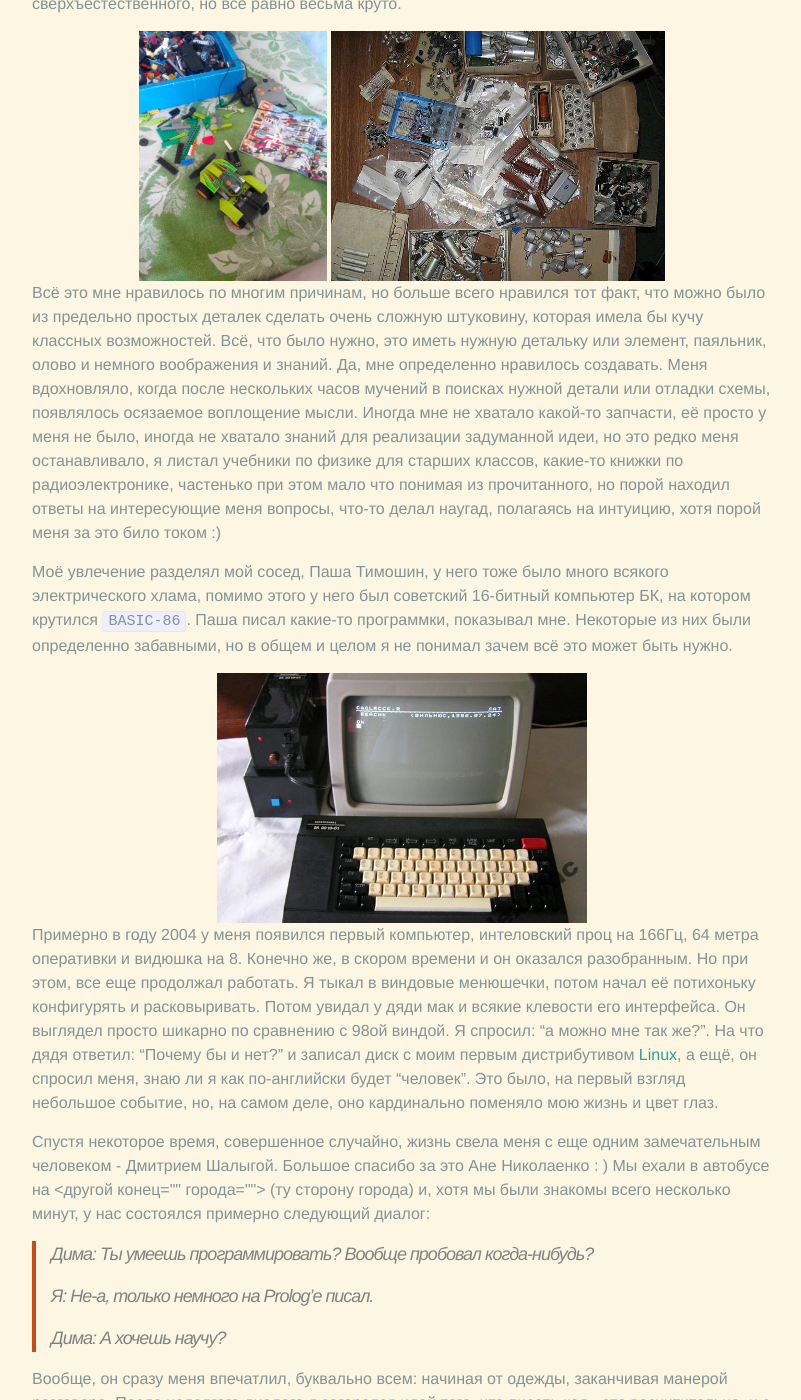
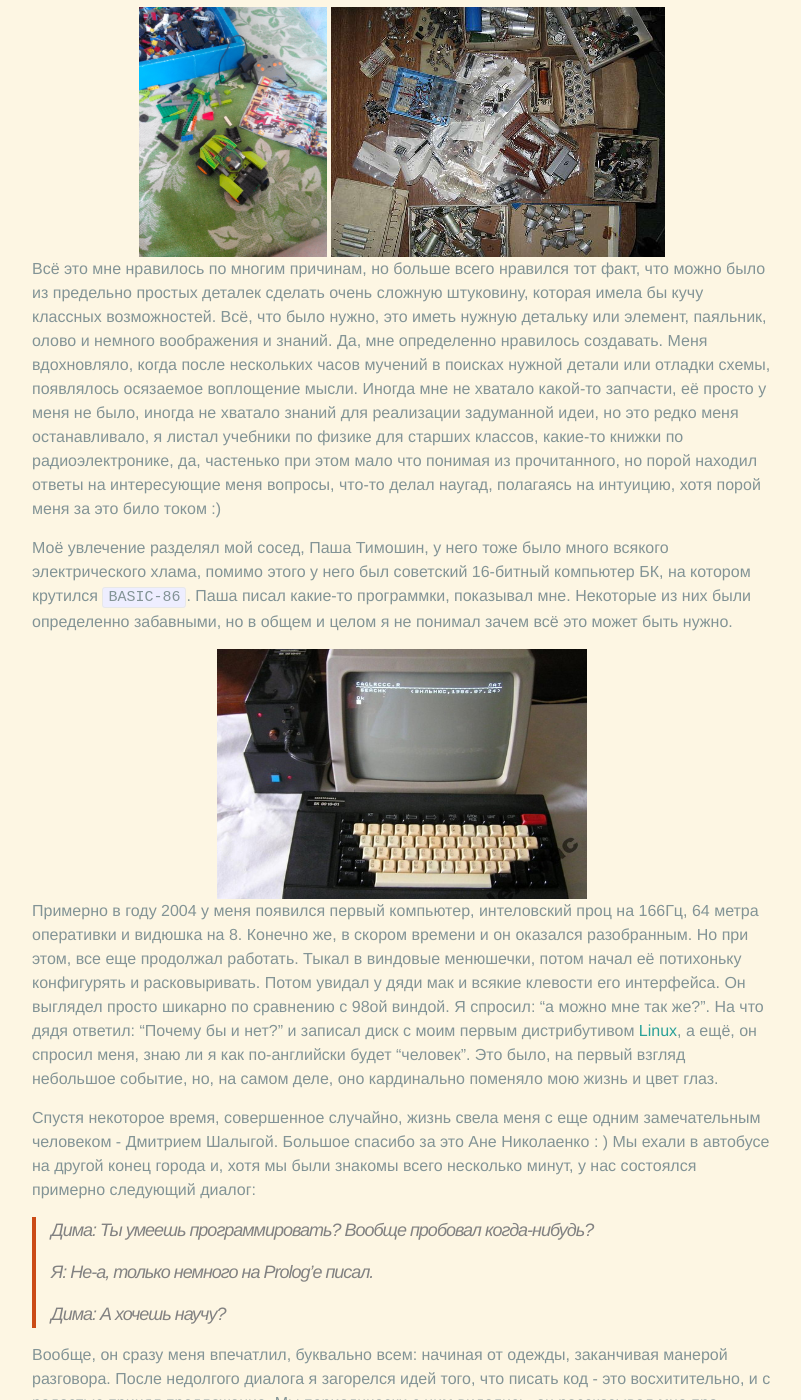
Before and after one commit to rednotes/rednotes.github.io, a Jekyll site: the page built from _posts/2014-09-14-vim-story-0.markdown, in a window 1280 px wide and 1400 px high, scrolled down 652 px. Shown: the whole window, without its empty margins (238-1039 px from the left). Built offline with Jekyll 4.4.1, drawn with Linux system fonts in a browser that asks for light colours; some of the changed text lies outside the part shown.

Commit message:
Update pull request changes

```diff
--- a/_posts/2014-09-14-vim-story-0.markdown
+++ b/_posts/2014-09-14-vim-story-0.markdown
@@ -8,7 +8,7 @@
 Все знают, что существует замечательный текстовый редактор
 [vim][]. Хотя нет, далеко не все, да и те кто
 что-либо слышал о нем, как правило, имеют очень косвенное представление о том,
-что это такое. Но сегодня я не буду рассказывать о его возможностях, плюсах и
+что это такое. Но сегодня не буду рассказывать о его возможностях, плюсах и
 минусах, а поделюсь историей о том, как лично я познакомился с ним.
 
 # Нужно ли Вам это читать?
@@ -42,7 +42,7 @@
 осязаемое воплощение мысли. Иногда мне не хватало какой-то запчасти, её просто у
 меня не было, иногда не хватало знаний для реализации задуманной идеи, но
 это редко меня останавливало, я листал учебники по физике для старших классов,
-какие-то книжки по радиоэлектронике, частенько при этом мало что понимая
+какие-то книжки по радиоэлектронике, да, частенько при этом мало что понимая
 из прочитанного, но порой находил ответы на интересующие меня вопросы, что-то
 делал наугад, полагаясь на интуицию, хотя порой меня за это било током :)
 
@@ -59,7 +59,7 @@
 
 Примерно в году 2004 у меня появился первый компьютер, интеловский проц на
 166Гц, 64 метра оперативки и видюшка на 8. Конечно же, в скором времени и он
-оказался разобранным. Но при этом, все еще продолжал работать. Я тыкал в виндовые
+оказался разобранным. Но при этом, все еще продолжал работать. Тыкал в виндовые
 менюшечки, потом начал её потихоньку конфигурять и расковыривать. Потом увидал
 у дяди мак и всякие клевости его интерфейса. Он выглядел просто шикарно по
 сравнению с 98ой виндой. Я спросил: "а можно мне так же?". На что дядя ответил:
@@ -70,8 +70,8 @@
 
 Спустя некоторое время, совершенное случайно, жизнь свела меня с еще одним
 замечательным человеком - Дмитрием Шалыгой. Большое спасибо за это
-Ане Николаенко : ) Мы ехали в автобусе на <другой конец города> (ту сторону города) и, хотя мы были знакомы всего
-несколько минут, у нас состоялся примерно следующий диалог:
+Ане Николаенко : ) Мы ехали в автобусе на другой конец города и, хотя мы были
+знакомы всего несколько минут, у нас состоялся примерно следующий диалог:
 
 > Дима: Ты умеешь программировать? Вообще пробовал когда-нибудь?
 >
@@ -155,7 +155,7 @@
 творение красноглазых умов, а достаточно мощный feature-rich редактор и в нем
 можно делать все, что умеют и другие популярные блокнотики. Но чуть позже я
 понял, что это вовсе не конфиг, а список последовательных команд написанных на
-`VimL`, и что можно писать код, который влияет на поведение [vim][]'a. И тут я <<исправь как-нибудь, почти подряд два раза встречается "и тут я понял">>
+`VimL`, и что можно писать код, который влияет на поведение [vim][]'a. И тут я
 понял, какой потенциал в этом. А еще некоторое время спустя я осознал, что
 практически не использую стандартных возможностей редактора, которые есть
 по-дефолту. Что для любого часто повторяющегося действия есть свой хоткей, и
```
Also changed, not shown: other parts of _posts/2014-09-14-vim-story-0.markdown (+5 -5 lines).
